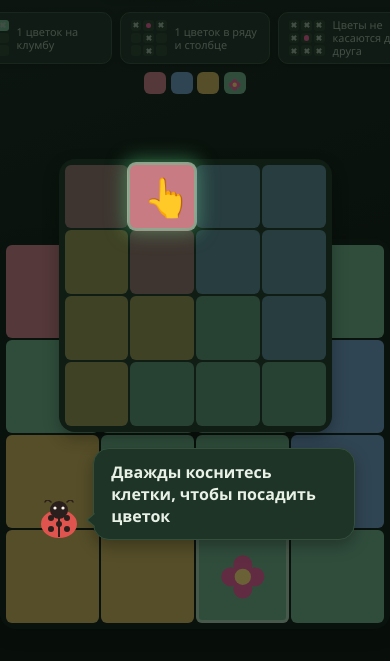
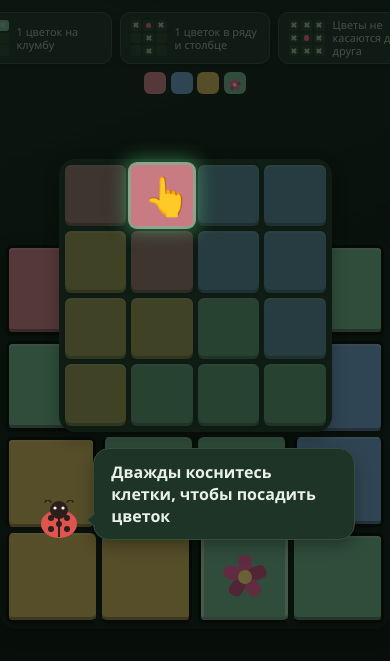
Before and after one commit to VUD6/garden-puzzle, a plain HTML site: page index.html in a window 390 px wide. Shown: the part 73-734 px from the top of the page. Drawn offline with Linux system fonts and the light colour scheme.

Commit message:
Tile and flower visual tweaks
Cells now read as separate raised tiles: a 4-6px gap that scales
down a little on bigger boards, a light-top/dark-bottom bevel kept
underneath the existing press/sink state, and a clearly thicker,
darker border specifically between different beds (vs. the plain
gap between same-bed cells) so each bed still reads as one shape.

Flowers are redrawn as a single reusable "tile flower" SVG component:
5 rounded-square petals rotated around a contrasting center, in two
alternating shades of that bed's color, opening one after another
with a small overshoot on bloom instead of scaling as one unit.

Verified an 8x8 board keeps ~44px tap targets on a 390x844 phone
viewport, well above the 36px minimum, and that no fake
"fastest player"/percentage banner was introduced.

Co-Authored-By: Claude Sonnet 5 <noreply@anthropic.com>

```diff
--- a/css/style.css
+++ b/css/style.css
@@ -42,6 +42,18 @@
   --flower-6: #e8614f;
   --flower-7: #a8d93a;
 
+  /* Darker tint of each flower color (petals alternate between the two). */
+  --flower-0-b: #c69f27;
+  --flower-1-b: #c4653f;
+  --flower-2-b: #7e4bb2;
+  --flower-3-b: #be4b7b;
+  --flower-4-b: #75b230;
+  --flower-5-b: #34a49f;
+  --flower-6-b: #be5041;
+  --flower-7-b: #8ab230;
+
+  --bed-border-color: #050b07;
+
   --radius-sm: 6px;
   --radius-md: 10px;
   --radius-lg: 16px;
@@ -51,6 +63,10 @@
   --shadow-md: 0 6px 16px rgba(0, 0, 0, 0.3);
   --shadow-lg: 0 10px 30px rgba(0, 0, 0, 0.4);
   --shadow-inset: inset 0 3px 6px rgba(0, 0, 0, 0.35);
+
+  --tile-bevel: inset 0 2px 0 rgba(250, 245, 230, 0.14), inset 0 -3px 0 rgba(0, 0, 0, 0.3), 0 2px 4px rgba(0, 0, 0, 0.3);
+  --tile-press: inset 0 4px 8px rgba(0, 0, 0, 0.4);
+  --tile-lock-ring: inset 0 0 0 3px rgba(250, 245, 230, 0.4);
 
   --dur-fast: 0.1s;
   --dur-base: 0.25s;
@@ -404,7 +420,7 @@ html.reduce-motion .ambient-particles {
   display: grid;
   width: min(92vmin, 560px);
   aspect-ratio: 1 / 1;
-  gap: 2px;
+  gap: 5px;
   background: var(--board-frame);
   border-radius: var(--radius-lg);
   padding: 6px;
@@ -424,24 +440,25 @@ html.reduce-motion .ambient-particles {
   transition: transform var(--dur-fast) var(--ease-spring), filter var(--dur-fast) var(--ease-out),
     box-shadow var(--dur-fast) var(--ease-out);
   overflow: hidden;
+  box-shadow: var(--tile-bevel);
 }
 
 .cell:active,
 .cell.cell-sinking {
   transform: scale(0.94);
   filter: brightness(0.86);
-  box-shadow: var(--shadow-inset);
+  box-shadow: var(--tile-press);
 }
 
 .cell.locked {
   cursor: default;
-  box-shadow: inset 0 0 0 3px rgba(250, 245, 230, 0.4);
+  box-shadow: var(--tile-bevel), var(--tile-lock-ring);
 }
 
 .cell.locked:active {
   transform: none;
   filter: none;
-  box-shadow: inset 0 0 0 3px rgba(250, 245, 230, 0.4);
+  box-shadow: var(--tile-bevel), var(--tile-lock-ring);
 }
 
 @keyframes cell-shake {
@@ -526,18 +543,26 @@ html.reduce-motion .ambient-particles {
   animation: mark-pop var(--dur-base) var(--ease-spring) both;
 }
 
-@keyframes bloom-open {
-  0% { transform: scale(0.15) rotate(-8deg); opacity: 0; }
-  55% { transform: scale(1.18) rotate(3deg); opacity: 1; }
-  75% { transform: scale(0.92) rotate(-2deg); }
-  100% { transform: scale(1) rotate(0deg); opacity: 1; }
+.cell-mark .petal {
+  transform-box: fill-box;
+  transform-origin: 50% 100%;
 }
 
-.cell-mark.mark-bloom {
-  animation: bloom-open var(--dur-slow) var(--ease-spring) both;
+@keyframes petal-open {
+  0% { transform: scale(0.1); opacity: 0; }
+  60% { transform: scale(1.2); opacity: 1; }
+  80% { transform: scale(0.92); }
+  100% { transform: scale(1); opacity: 1; }
 }
 
-html.reduce-motion .cell-mark.mark-bloom {
+.cell-mark.mark-bloom .petal {
+  animation-name: petal-open;
+  animation-duration: var(--dur-base);
+  animation-timing-function: var(--ease-spring);
+  animation-fill-mode: both;
+}
+
+html.reduce-motion .cell-mark.mark-bloom .petal {
   animation: none;
 }
 
--- a/js/render.js
+++ b/js/render.js
@@ -9,15 +9,30 @@
   const Platform = root.Garden.platform;
 
   const FLOWER_COLOR_COUNT = 8;
+  const PETAL_COUNT = 5;
+  const PETAL_STAGGER_MS = 45;
 
+  // Single reusable "tile flower" component: rounded-square petals rotated
+  // around a center circle, alternating between two shades of the bed's
+  // flower color. Swapping the art style later only means changing this
+  // one function - markFor()/syncCells() just ask it for an SVG string.
   function flowerSvgFor(region) {
-    const petalColor = 'var(--flower-' + (region % FLOWER_COLOR_COUNT) + ')';
-    return (
-      '<svg viewBox="0 0 24 24"><g fill="' + petalColor + '">' +
-      '<circle cx="12" cy="7" r="4"/><circle cx="12" cy="17" r="4"/>' +
-      '<circle cx="7" cy="12" r="4"/><circle cx="17" cy="12" r="4"/></g>' +
-      '<circle cx="12" cy="12" r="3.4" fill="var(--flower-center)"/></svg>'
-    );
+    const idx = (region || 0) % FLOWER_COLOR_COUNT;
+    const baseColor = 'var(--flower-' + idx + ')';
+    const shadeColor = 'var(--flower-' + idx + '-b)';
+
+    let petals = '';
+    for (let i = 0; i < PETAL_COUNT; i++) {
+      const angle = (360 / PETAL_COUNT) * i;
+      const color = i % 2 === 0 ? baseColor : shadeColor;
+      const delay = i * PETAL_STAGGER_MS;
+      petals +=
+        '<g transform="rotate(' + angle + ' 12 12)">' +
+        '<rect class="petal" style="animation-delay:' + delay + 'ms" x="9" y="2.2" width="6" height="7.6" rx="2.4" fill="' + color + '"/>' +
+        '</g>';
+    }
+
+    return '<svg viewBox="0 0 24 24">' + petals + '<circle cx="12" cy="12" r="3.1" fill="var(--flower-center)"/></svg>';
   }
 
   const X_SVG =
@@ -40,6 +55,37 @@
   const WAVE_DURATION_MS = 250;
   const RULES_INLINE_MAX_LEVEL = 5;
   const PARTICLE_COUNT = 10;
+  const BED_BORDER_WIDTH = 3;
+
+  // Gap between tiles scales down a bit on bigger boards so cells stay a
+  // comfortable minimum size on phones, while still reading as separate tiles.
+  function gapForSize(size) {
+    if (size <= 5) return 6;
+    if (size <= 7) return 5;
+    return 4;
+  }
+
+  // Which sides of this cell border a *different* bed (or the edge of the
+  // board). Used to draw a thicker, darker line only along bed boundaries,
+  // so each bed still reads as one shape at a glance.
+  function bedBorderSides(grid, row, col) {
+    const region = grid.cells[row][col].region;
+    return {
+      top: row === 0 || grid.cells[row - 1][col].region !== region,
+      right: col === grid.size - 1 || grid.cells[row][col + 1].region !== region,
+      bottom: row === grid.size - 1 || grid.cells[row + 1][col].region !== region,
+      left: col === 0 || grid.cells[row][col - 1].region !== region,
+    };
+  }
+
+  function applyBedBorder(el, grid, row, col) {
+    const sides = bedBorderSides(grid, row, col);
+    const border = BED_BORDER_WIDTH + 'px solid var(--bed-border-color)';
+    el.style.borderTop = sides.top ? border : '';
+    el.style.borderRight = sides.right ? border : '';
+    el.style.borderBottom = sides.bottom ? border : '';
+    el.style.borderLeft = sides.left ? border : '';
+  }
 
   function markFor(state, region) {
     if (state === Grid.CellState.FLOWER) return flowerSvgFor(region || 0);
@@ -107,6 +153,7 @@
       dom.board.classList.remove('board-complete');
       dom.board.style.gridTemplateColumns = 'repeat(' + grid.size + ', 1fr)';
       dom.board.style.gridTemplateRows = 'repeat(' + grid.size + ', 1fr)';
+      dom.board.style.gap = gapForSize(grid.size) + 'px';
       dom.board.innerHTML = '';
 
       cellEls = [];
@@ -119,6 +166,7 @@
           const el = document.createElement('div');
           el.dataset.row = String(row);
           el.dataset.col = String(col);
+          applyBedBorder(el, grid, row, col);
 
           const patternEl = document.createElement('div');
           patternEl.className = 'cell-pattern pattern-' + patternIdx;
```
Also changed, not shown: 1 other file.
